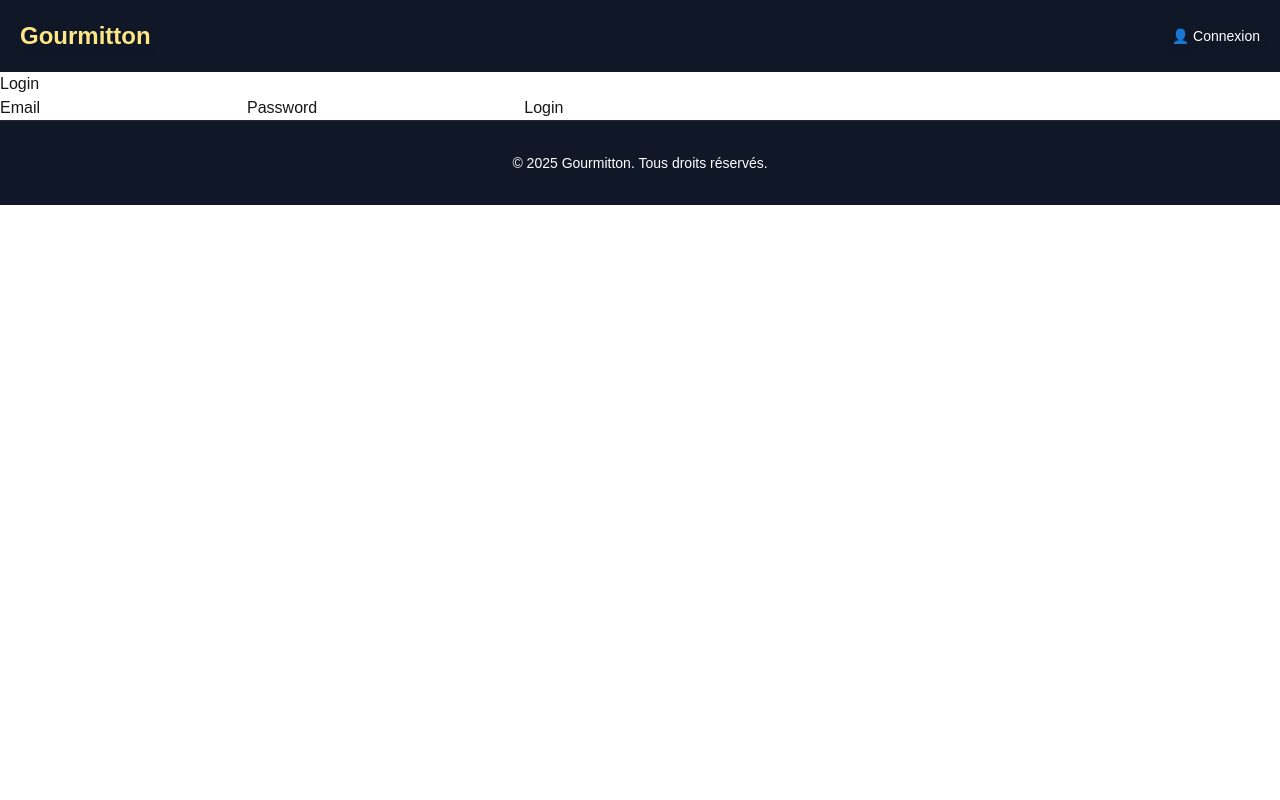
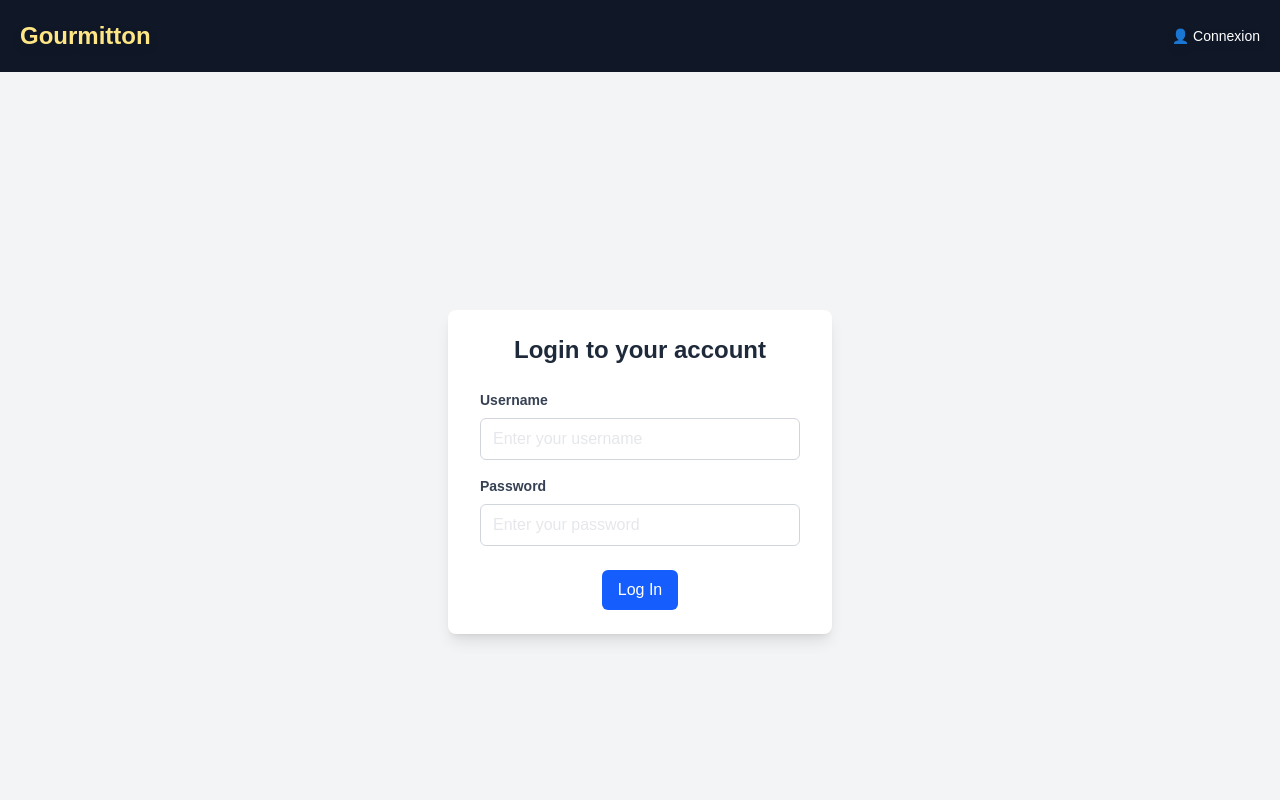
Before and after one commit to antoinecstl/Gourmitton, a Next.js app in the folder gourmitton/: page /login in a window 1280 px wide. Shown: the top 800 px of the page. Built offline with nearby package versions, Linux system fonts and the light colour scheme.

Commit message:
First login commit - refs #1

```diff
--- /dev/null
+++ b/gourmitton/app/components/AuthHeader.tsx
@@ -0,0 +1,73 @@
+'use client';
+
+import Link from "next/link";
+import { useState, useEffect } from "react";
+
+export default function AuthHeader() {
+    const [username, setUsername] = useState<string | null>(null);
+    const [loading, setLoading] = useState(true);
+
+    useEffect(() => {
+        async function fetchUserData() {
+            try {
+                const res = await fetch('https://gourmet.cours.quimerch.com/me', {
+                    method: 'GET',
+                    headers: {
+                        'Accept': 'application/json',
+                        'Content-Type': 'application/json',
+                        'Authorization': 'Bearer ' + localStorage.getItem('jwt_token'),
+                    },
+                    credentials: 'include' as RequestCredentials,
+                    cache: 'no-store'
+                });
+
+                if (res.ok) {
+                    const userData = await res.json();
+                    setUsername(userData.username);
+                }
+            } catch (err) {
+                console.error('Error fetching user data:', err);
+            } finally {
+                setLoading(false);
+            }
+        }
+        fetchUserData();
+    }, []);
+
+    function logout() {
+        document.cookie = 'jwt_token=; expires=Thu, 01 Jan 1970 00:00:00 UTC; path=/;';
+        setUsername(null);
+    }
+
+    return (
+        <div className="absolute top-0 left-0 w-full p-6 flex justify-between items-center z-20">
+            <Link href="/">
+                <h1 className="text-3xl font-bold text-amber-200 drop-shadow-lg cursor-pointer">Gourmitton</h1>
+            </Link>
+
+            {!loading && (
+                <>
+                    {username ? (
+                        <div className="flex items-center space-x-4">
+                            <Link href="/profile">
+                                {username}
+                            </Link>
+                            <button
+                                onClick={logout}
+                                className="bg-white/10 hover:bg-white/30 text-white px-4 py-2 rounded-xl backdrop-blur-xs border border-white/20 transition-all"
+                            >
+                                Déconnexion
+                            </button>
+                        </div>
+                    ) : (
+                        <Link href="/login">
+                            <button className="bg-white/10 hover:bg-white/30 text-white px-4 py-2 rounded-xl backdrop-blur-xs border border-white/20 transition-all">
+                                Connexion
+                            </button>
+                        </Link>
+                    )}
+                </>
+            )}
+        </div>
+    );
+}
--- a/gourmitton/app/layout.tsx
+++ b/gourmitton/app/layout.tsx
@@ -28,7 +28,7 @@ export default function RootLayout({
     <html lang="fr">
       <body className={`${geistSans.variable} ${geistMono.variable} antialiased bg-amber-50`}>
         <Header />
-        {children}
+          {children}
         <Footer/>
       </body>
     </html>
--- a/gourmitton/app/login/page.tsx
+++ b/gourmitton/app/login/page.tsx
@@ -1,14 +1,84 @@
+"use client";
+import { useState } from 'react';
+import { useRouter } from 'next/navigation';
+
 export default function Login() {
+    const [username, setUsername] = useState('');
+    const [password, setPassword] = useState('');
+    const router = useRouter();
+
+    function handleSubmit(e: React.FormEvent<HTMLFormElement>) {
+        e.preventDefault();
+        const url = "https://gourmet.cours.quimerch.com/login";
+        const data = { username, password };
+        const options = {
+            method: 'POST',
+            headers: {
+                'Content-Type': 'application/json'
+            },
+            credentials: 'include' as RequestCredentials,
+            body: JSON.stringify(data)
+        };
+
+        fetch(url, options)
+            .then(response => response.json())
+            .then(data => {
+                if (data.token) {
+                    // Save cookies received from the server
+                    localStorage.setItem('jwt_token', data.token);
+                    // Redirect to the home page
+                    router.push('/');
+                }
+                else {
+                    alert('Invalid credentials');
+                }
+            })
+            .catch(error => console.error(error));
+    }
+
     return (
-        <div>
-        <h1>Login</h1>
-        <form>
-            <label htmlFor="email">Email</label>
-            <input type="email" id="email" name="email" required />
-            <label htmlFor="password">Password</label>
-            <input type="password" id="password" name="password" required />
-            <button type="submit">Login</button>
-        </form>
+        <div className="flex items-center justify-center min-h-screen bg-gray-100">
+            <div className="px-8 py-6 text-left bg-white shadow-lg rounded-lg w-96">
+                <h3 className="text-2xl font-bold text-center text-gray-800">Login to your account</h3>
+                <form className="mt-6" onSubmit={handleSubmit}>
+                    <div className="mb-4">
+                        <label className="block text-gray-700 text-sm font-bold mb-2" htmlFor="username">
+                            Username
+                        </label>
+                        <input
+                            className="w-full px-3 py-2 border border-gray-300 rounded-md focus:outline-none focus:ring-2 focus:ring-blue-600 placeholder-gray-200"
+                            type="text"
+                            id="username"
+                            placeholder="Enter your username"
+                            value={username}
+                            onChange={(e) => setUsername(e.target.value)}
+                            required
+                        />
+                    </div>
+                    <div className="mb-6">
+                        <label className="block text-gray-700 text-sm font-bold mb-2" htmlFor="password">
+                            Password
+                        </label>
+                        <input
+                            className="w-full px-3 py-2 border border-gray-300 rounded-md focus:outline-none focus:ring-2 focus:ring-blue-600 placeholder-gray-200"
+                            type="password"
+                            id="password"
+                            placeholder="Enter your password"
+                            value={password}
+                            onChange={(e) => setPassword(e.target.value)}
+                            required
+                        />
+                    </div>
+                    <div className="flex items-center justify-center">
+                        <button
+                            className="px-4 py-2 rounded-md bg-blue-600 text-white hover:bg-blue-700 focus:outline-none focus:ring-2 focus:ring-blue-600 focus:ring-opacity-50"
+                            type="submit"
+                        >
+                            Log In
+                        </button>
+                    </div>
+                </form>
+            </div>
         </div>
     );
 }
--- a/gourmitton/app/page.tsx
+++ b/gourmitton/app/page.tsx
@@ -1,7 +1,7 @@
-import Link from "next/link";
 import MostLikedRecipe from "./components/MostLikedRecipe";
 import RecipeSection from "./components/RecipeSection";
 import Image from "next/image";
+import AuthHeader from "./components/AuthHeader";
 
 //Définition du type de la recette
 interface Recipe {
@@ -24,7 +24,9 @@ interface Recipe {
   published: boolean;
 }
 
+
 export default async function Home() {
+
   const res = await fetch('https://gourmet.cours.quimerch.com/recipes', {
     headers: {
       Accept: 'application/json',
@@ -74,16 +76,7 @@ export default async function Home() {
         </div>
 
         {/*  header with title and login button */}
-        <div className="absolute top-0 left-0 w-full p-6 flex justify-between items-center z-20">
-          <Link href={`/`}>
-            <h1 className="text-3xl font-bold text-amber-200 drop-shadow-lg cursor-pointer">Gourmitton</h1>
-          </Link>
-          <Link href={`/login`}>
-            <button className="bg-white/10 hover:bg-white/30 text-white px-4 py-2 rounded-xl backdrop-blur-xs border border-white/20 transition-all">
-              Connexion
-            </button>
-          </Link>
-        </div>
+        <AuthHeader />
 
         <div className="z-10 text-center text-white px-4 max-w-4xl mx-auto">
           <h1 className="text-5xl md:text-7xl font-bold mb-6 drop-shadow-md animate-fade-in">
```
